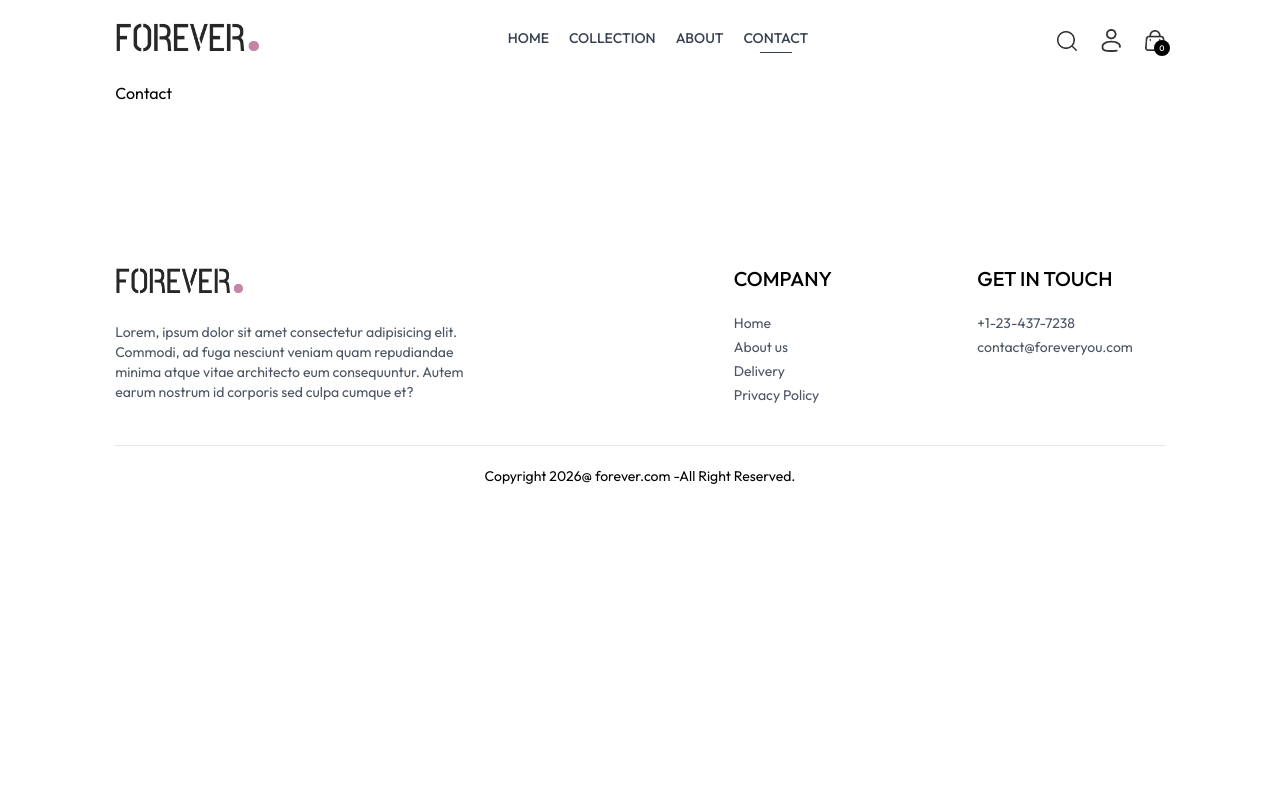
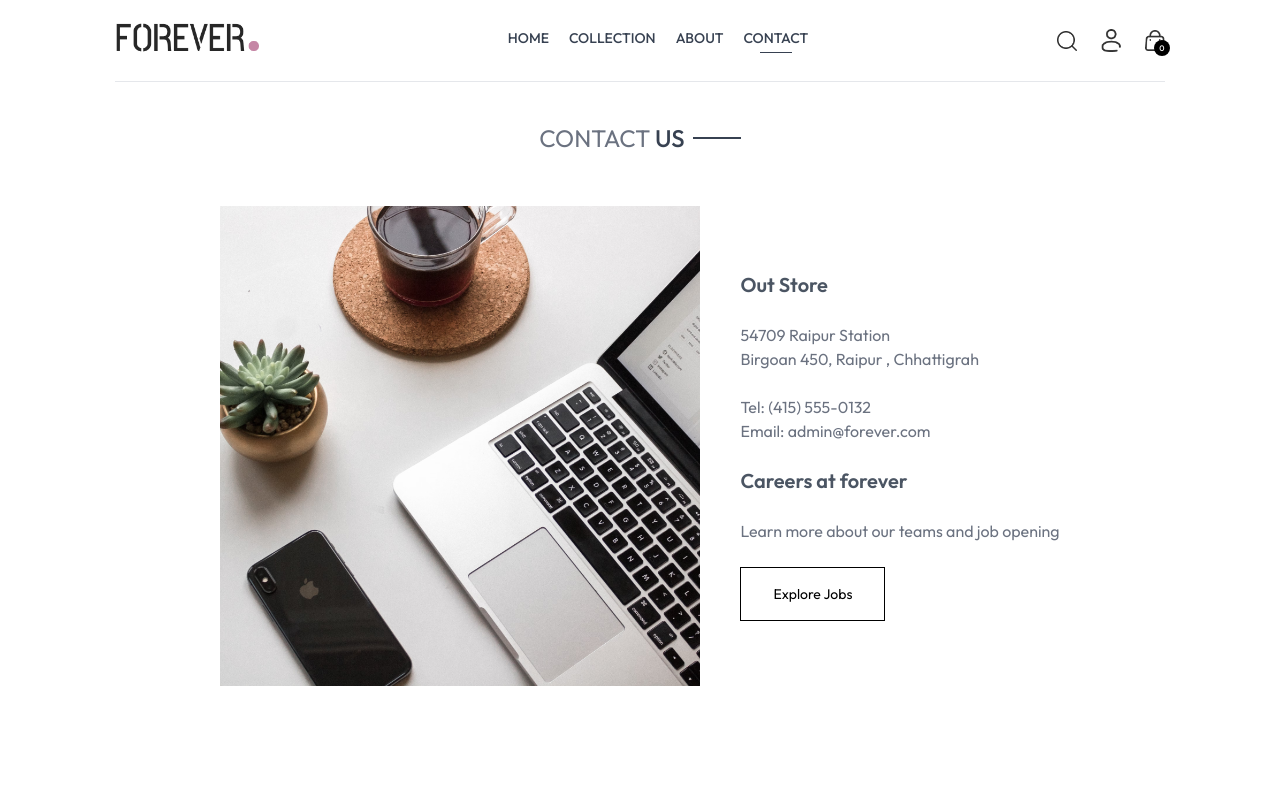
Before and after one commit to Abhinav-Kumar-Bindra21/E-Commerce, a React (Vite) app in the folder frontend/: page /contact in a window 1280 px wide. Shown: the top 800 px of the page. Built offline with nearby package versions, Linux system fonts and the light colour scheme.

Commit message:
done contact us page

```diff
--- a/frontend/src/pages/Contact.jsx
+++ b/frontend/src/pages/Contact.jsx
@@ -1,7 +1,37 @@
 import React from "react";
+import Title from "../components/Title";
+import { assets } from "../assets/frontend_assets/assets";
+import NewsLetterBox from "../components/NewsLetterBox";
 
 const Contact = () => {
-  return <div>Contact</div>;
+  return (
+    <div>
+      <div className="text-center text-2xl pt-10 border-t">
+        <Title text1={"CONTACT"} text2={"US"} />
+      </div>
+
+      <div className="my-10 flex flex-col justify-center md:flex-row gap-10 mb-28">
+        <img src={assets.contact_img} className="w-full md:max-w-[480px]" alt="" />
+        <div className="flex flex-col justify-center items-start gap-6">
+          <p className="font-semibold text-xl text-gray-600">Out Store</p>
+          <p className="text-gray-500">
+            54709 Raipur Station <br /> Birgoan 450, Raipur , Chhattigrah
+          </p>
+          <p className="text-gray-500">
+            Tel: (415) 555-0132 <br />
+            Email: admin@forever.com
+          </p>
+          <p className="font-semibold text-xl text-gray-600">Careers at forever</p>
+          <p className="text-gray-500">Learn more about our teams and job opening</p>
+          <button className="border border-black px-8 py-4 text-sm hover:bg-black hover:text-white transition-all duration-500">
+            Explore Jobs
+          </button>
+        </div>
+      </div>
+
+      <NewsLetterBox />
+    </div>
+  );
 };
 
 export default Contact;
```
